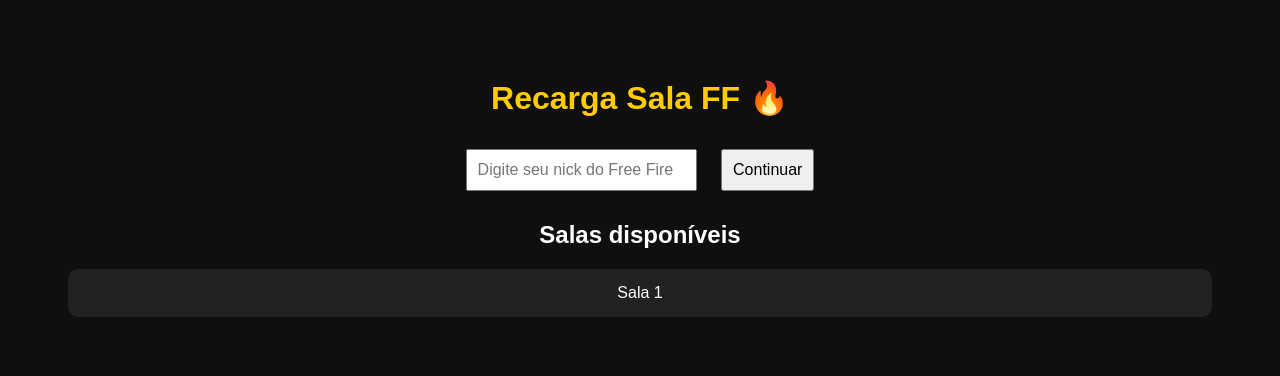
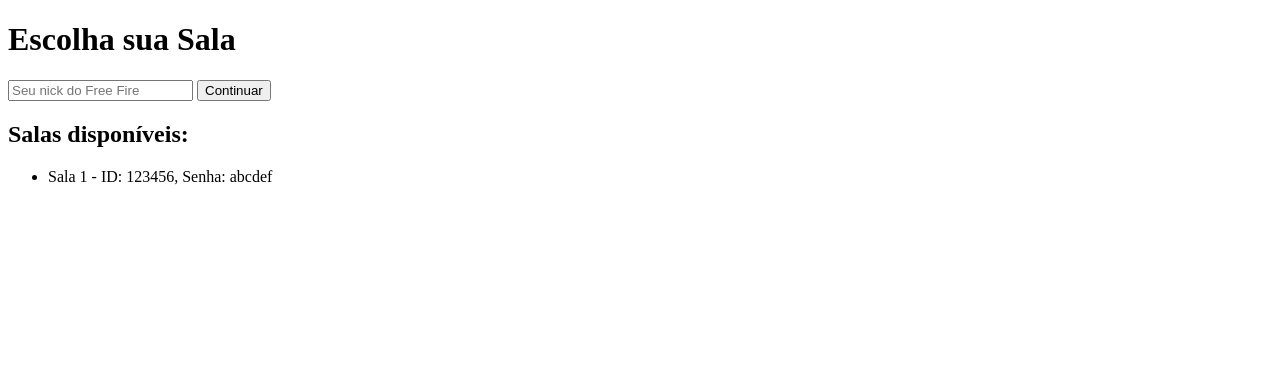
Before and after one commit to dudua9356-beep/sala-ff, a Flask app: page / in a window 1280 px wide. Shown: the top 376 px of the page. Run offline with Flask 3, Linux system fonts and the light colour scheme.

Commit message:
Update index.html

```diff
--- a/templates/index.html
+++ b/templates/index.html
@@ -2,31 +2,25 @@
 <html lang="pt-br">
 <head>
     <meta charset="UTF-8">
-<meta name="viewport" content="width=device-width, initial-scale=1.0">
     <title>Recarga Sala FF 🔥</title>
-<style>
-body { font-family: Arial; background:#0f0f0f; color:#fff; text-align:center; padding:50px; }
-h1 { color:#ffcc00; }
-input, button { padding:10px; margin:10px; font-size:16px; }
-.erro { color:red; }
-.sala-link { display:block; margin:10px; padding:15px; background:#222; border-radius:10px; text-decoration:none; color:#fff; }
-.sala-link:hover { background:#ffcc00; color:#000; }
-</style>
 </head>
 <body>
-<h1>Recarga Sala FF 🔥</h1>
-{% if erro %}<p class="erro">{{ erro }}</p>{% endif %}
+    <h1>Escolha sua Sala</h1>
+
+    {% if erro %}
+        <p style="color:red;">{{ erro }}</p>
+    {% endif %}
 
     <form method="POST">
-<input type="text" name="nick" placeholder="Digite seu nick do Free Fire">
+        <input type="text" name="nick" placeholder="Seu nick do Free Fire">
         <button type="submit">Continuar</button>
     </form>
 
-<h2>Salas disponíveis</h2>
+    <h2>Salas disponíveis:</h2>
+    <ul>
     {% for nome, dados in salas.items() %}
-<a class="sala-link" href="{{ url_for('sala', nome_sala=nome, nick=request.args.get('nick','')) }}">
-    {{ nome }}
-</a>
+        <li>{{ nome }} - ID: {{ dados.id }}, Senha: {{ dados.senha }}</li>
     {% endfor %}
+    </ul>
 </body>
 </html>
```
Lines whose indentation alone changed are shown as unchanged.
